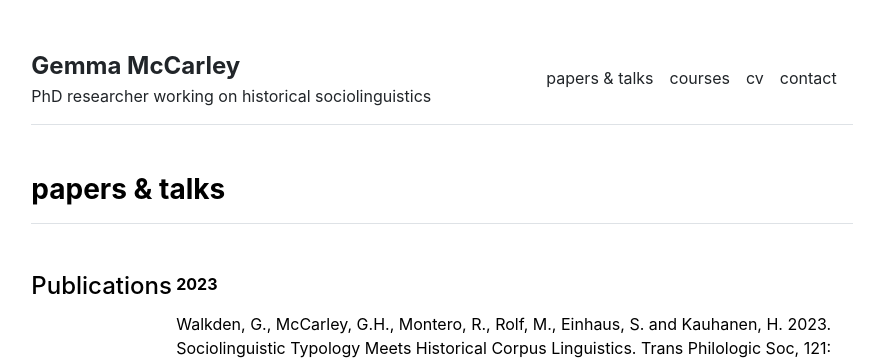
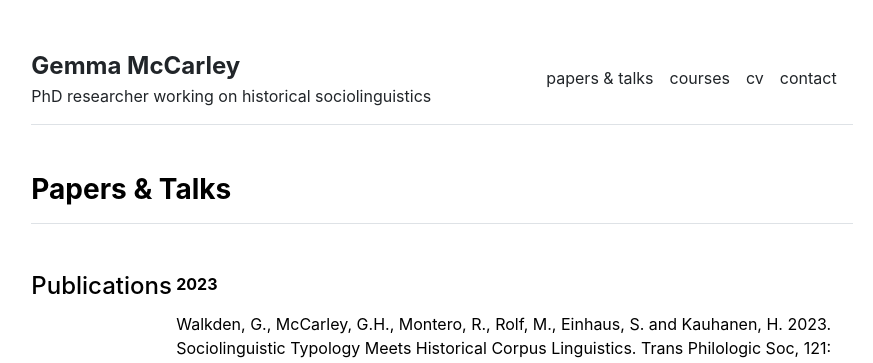
Before and after one commit to GemmaMcCarley/GemmaMcCarley.github.io, a Jekyll site: the page built from publications.md, in a window 1280 px wide. Shown: the top 363 px of the page, without its empty margins (198-1071 px from the left). Built offline with Jekyll 4.4.1, drawn with Linux system fonts in a browser that asks for light colours.

Commit message:
Update talks.html

```diff
--- a/_layouts/talks.html
+++ b/_layouts/talks.html
@@ -6,7 +6,7 @@ layout: default
 
 <div class="row g-5 mb-5">
   <div>
-    <h3 class="fw-bold border-bottom pb-3 mb-5">papers & talks</h3>
+    <h3 class="fw-bold border-bottom pb-3 mb-5">Papers & Talks</h3>
     <div class="row g-5 mb-5">
       <div class="col-md-2">
         <h4>Publications</h4>
```
